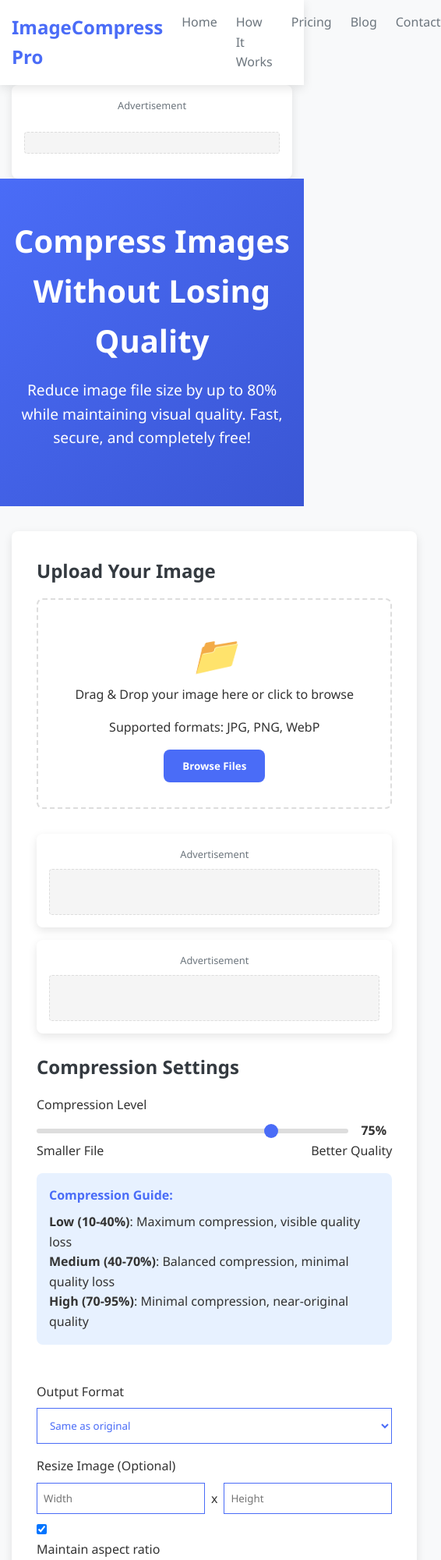
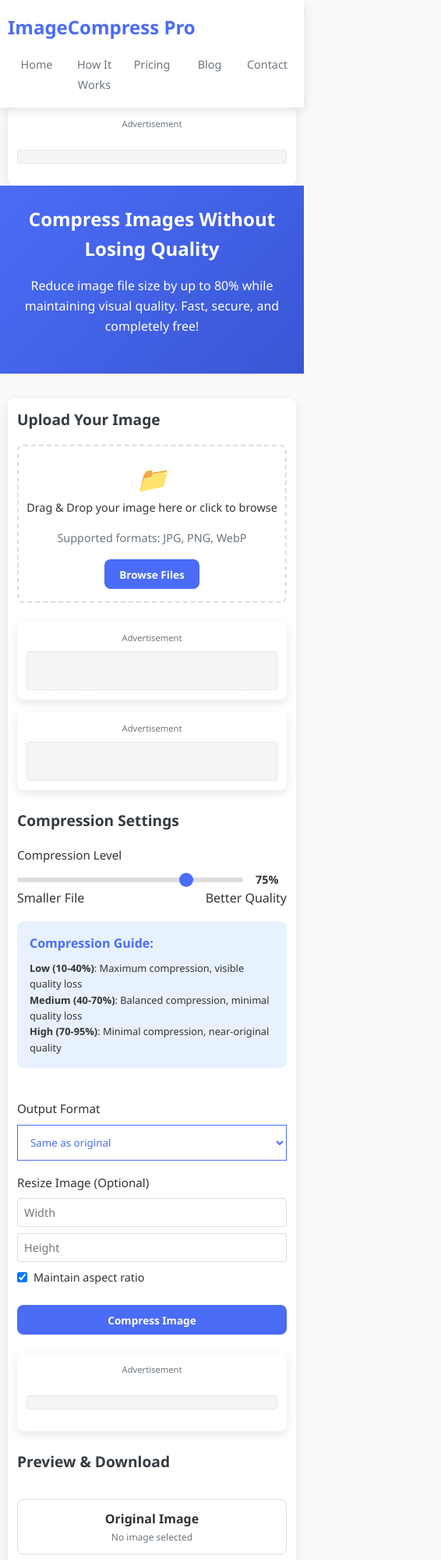
Before and after one commit to harshilpawar-blue/image-compression-tool, a plain HTML site: page image-compress.html in a window 390 px wide. Shown: the top 2000 px of the page at 78% size, 566 px wide, since content can reach past the window. Drawn offline with Linux system fonts and the light colour scheme.

Commit message:
Update image-compress.html

```diff
--- a/image-compress.html
+++ b/image-compress.html
@@ -51,6 +51,7 @@
             display: flex;
             justify-content: space-between;
             align-items: center;
+            flex-wrap: wrap;
         }
 
         .logo {
@@ -62,6 +63,7 @@
         nav ul {
             display: flex;
             list-style: none;
+            flex-wrap: wrap;
         }
 
         nav li {
@@ -73,6 +75,7 @@
             color: var(--secondary-color);
             font-weight: 500;
             transition: color 0.3s;
+            font-size: 0.9rem;
         }
 
         nav a:hover {
@@ -82,20 +85,21 @@
         .hero {
             background: linear-gradient(135deg, var(--primary-color), var(--primary-dark));
             color: white;
-            padding: 3rem 0;
+            padding: 2rem 0;
             text-align: center;
             margin-bottom: 2rem;
         }
 
         .hero h1 {
-            font-size: 2.5rem;
+            font-size: 2rem;
             margin-bottom: 1rem;
         }
 
         .hero p {
-            font-size: 1.2rem;
+            font-size: 1.1rem;
             max-width: 700px;
             margin: 0 auto 1.5rem;
+            padding: 0 1rem;
         }
 
         .main-content {
@@ -115,7 +119,13 @@
             background-color: white;
             border-radius: var(--border-radius);
             box-shadow: var(--box-shadow);
-            padding: 2rem;
+            padding: 1.5rem;
+        }
+
+        @media (max-width: 768px) {
+            .compression-tool {
+                padding: 1rem;
+            }
         }
 
         .tool-section {
@@ -125,15 +135,22 @@
         .tool-section h2 {
             margin-bottom: 1rem;
             color: var(--dark-bg);
+            font-size: 1.3rem;
         }
 
         .upload-area {
             border: 2px dashed #ddd;
             border-radius: var(--border-radius);
-            padding: 2rem;
+            padding: 1.5rem;
             text-align: center;
             cursor: pointer;
             transition: border-color 0.3s;
+        }
+
+        @media (max-width: 768px) {
+            .upload-area {
+                padding: 1rem;
+            }
         }
 
         .upload-area:hover {
@@ -141,13 +158,19 @@
         }
 
         .upload-area i {
-            font-size: 3rem;
+            font-size: 2.5rem;
             color: var(--secondary-color);
             margin-bottom: 1rem;
         }
 
         .upload-area p {
             margin-bottom: 1rem;
+            font-size: 0.95rem;
+        }
+
+        .file-types {
+            font-size: 0.8rem;
+            color: var(--secondary-color);
         }
 
         .btn {
@@ -159,6 +182,7 @@
             cursor: pointer;
             font-weight: 600;
             transition: background-color 0.3s;
+            font-size: 0.9rem;
         }
 
         .btn:hover {
@@ -182,9 +206,10 @@
             gap: 1.5rem;
         }
 
-        @media (max-width: 576px) {
+        @media (max-width: 768px) {
             .compression-controls {
                 grid-template-columns: 1fr;
+                gap: 1rem;
             }
         }
 
@@ -196,6 +221,7 @@
             display: block;
             margin-bottom: 0.5rem;
             font-weight: 500;
+            font-size: 0.95rem;
         }
 
         .slider-container {
@@ -225,6 +251,7 @@
             margin-left: 1rem;
             font-weight: 600;
             min-width: 40px;
+            font-size: 0.9rem;
         }
 
         .preview-area {
@@ -237,6 +264,7 @@
         @media (max-width: 768px) {
             .preview-area {
                 grid-template-columns: 1fr;
+                gap: 1rem;
             }
         }
 
@@ -247,14 +275,26 @@
             text-align: center;
         }
 
+        @media (max-width: 768px) {
+            .preview-box {
+                padding: 0.75rem;
+            }
+        }
+
         .preview-box img {
             max-width: 100%;
-            max-height: 300px;
+            max-height: 200px;
             margin-bottom: 1rem;
         }
 
+        @media (max-width: 768px) {
+            .preview-box img {
+                max-height: 150px;
+            }
+        }
+
         .file-info {
-            font-size: 0.9rem;
+            font-size: 0.8rem;
             color: var(--secondary-color);
         }
 
@@ -278,7 +318,7 @@
         }
 
         .ad-label {
-            font-size: 0.8rem;
+            font-size: 0.7rem;
             color: var(--secondary-color);
             margin-bottom: 0.5rem;
         }
@@ -309,10 +349,12 @@
         .features h3 {
             margin-bottom: 1rem;
             color: var(--dark-bg);
+            font-size: 1.1rem;
         }
 
         .features ul {
             list-style-position: inside;
+            font-size: 0.9rem;
         }
 
         .features li {
@@ -335,12 +377,13 @@
         @media (max-width: 768px) {
             .footer-content {
                 grid-template-columns: 1fr;
+                gap: 1.5rem;
             }
         }
 
         .footer-section h3 {
             margin-bottom: 1rem;
-            font-size: 1.2rem;
+            font-size: 1.1rem;
         }
 
         .footer-section p, .footer-section a {
@@ -348,6 +391,7 @@
             margin-bottom: 0.5rem;
             display: block;
             text-decoration: none;
+            font-size: 0.9rem;
         }
 
         .footer-section a:hover {
@@ -360,7 +404,7 @@
             padding-top: 1rem;
             border-top: 1px solid #495057;
             color: #adb5bd;
-            font-size: 0.9rem;
+            font-size: 0.8rem;
         }
 
         .hidden {
@@ -408,16 +452,168 @@
             align-items: center;
         }
 
+        @media (max-width: 768px) {
+            .ad-banner {
+                height: 100px;
+                padding: 0.75rem;
+            }
+        }
+
         .compression-info {
             background-color: #e7f1ff;
             border-radius: var(--border-radius);
             padding: 1rem;
             margin-top: 1rem;
+            font-size: 0.9rem;
         }
 
         .compression-info h4 {
             margin-bottom: 0.5rem;
             color: var(--primary-color);
+            font-size: 1rem;
+        }
+
+        /* Mobile-specific fixes */
+        @media (max-width: 768px) {
+            .header-content {
+                flex-direction: column;
+                align-items: flex-start;
+            }
+
+            nav {
+                width: 100%;
+                margin-top: 1rem;
+            }
+
+            nav ul {
+                justify-content: space-between;
+                width: 100%;
+            }
+
+            nav li {
+                margin-left: 0;
+                flex: 1;
+                text-align: center;
+            }
+
+            .hero h1 {
+                font-size: 1.7rem;
+            }
+
+            .hero p {
+                font-size: 1rem;
+            }
+
+            .tool-section h2 {
+                font-size: 1.2rem;
+            }
+
+            .upload-area i {
+                font-size: 2rem;
+            }
+
+            .upload-area p {
+                font-size: 0.9rem;
+            }
+
+            .file-types {
+                font-size: 0.75rem;
+            }
+
+            .btn {
+                padding: 0.6rem 1.2rem;
+                font-size: 0.85rem;
+            }
+
+            .format-select {
+                font-size: 0.9rem;
+                padding: 0.6rem;
+            }
+
+            .resize-inputs {
+                flex-direction: column;
+                gap: 0.5rem;
+            }
+
+            .resize-inputs input {
+                width: 100%;
+                padding: 0.6rem;
+            }
+
+            .compression-info p {
+                font-size: 0.8rem;
+            }
+        }
+
+        @media (max-width: 480px) {
+            .container {
+                padding: 0 10px;
+            }
+
+            .hero {
+                padding: 1.5rem 0;
+            }
+
+            .hero h1 {
+                font-size: 1.5rem;
+            }
+
+            .compression-tool {
+                padding: 0.75rem;
+            }
+
+            .tool-section {
+                margin-bottom: 1.5rem;
+            }
+
+            .upload-area {
+                padding: 1rem 0.5rem;
+            }
+
+            .preview-box h3 {
+                font-size: 1rem;
+            }
+
+            .file-info {
+                font-size: 0.75rem;
+            }
+        }
+
+        /* Fix for resize inputs */
+        .resize-inputs {
+            display: flex;
+            gap: 0.5rem;
+            align-items: center;
+        }
+
+        @media (max-width: 768px) {
+            .resize-inputs {
+                flex-direction: column;
+            }
+
+            .resize-inputs span {
+                display: none;
+            }
+        }
+
+        .resize-inputs input {
+            flex: 1;
+            padding: 0.5rem;
+            border: 1px solid #ddd;
+            border-radius: 4px;
+            font-size: 0.9rem;
+        }
+
+        .checkbox-group {
+            display: flex;
+            align-items: center;
+            gap: 0.5rem;
+            margin-top: 0.5rem;
+        }
+
+        .checkbox-group label {
+            margin-bottom: 0;
+            font-size: 0.9rem;
         }
     </style>
 </head>
@@ -559,12 +755,12 @@
                             </select>
 
                             <label for="resize" style="margin-top: 1rem;">Resize Image (Optional)</label>
-                            <div style="display: flex; gap: 0.5rem;">
-                                <input type="number" id="resizeWidth" placeholder="Width" class="btn-outline" style="flex: 1; padding: 0.5rem;">
+                            <div class="resize-inputs">
+                                <input type="number" id="resizeWidth" placeholder="Width" class="btn-outline">
                                 <span style="line-height: 2.5;">x</span>
-                                <input type="number" id="resizeHeight" placeholder="Height" class="btn-outline" style="flex: 1; padding: 0.5rem;">
+                                <input type="number" id="resizeHeight" placeholder="Height" class="btn-outline">
                             </div>
-                            <div style="margin-top: 0.5rem;">
+                            <div class="checkbox-group">
                                 <input type="checkbox" id="maintainAspect" checked>
                                 <label for="maintainAspect">Maintain aspect ratio</label>
                             </div>
```
